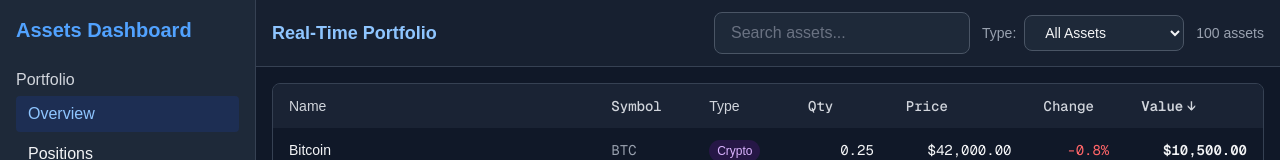
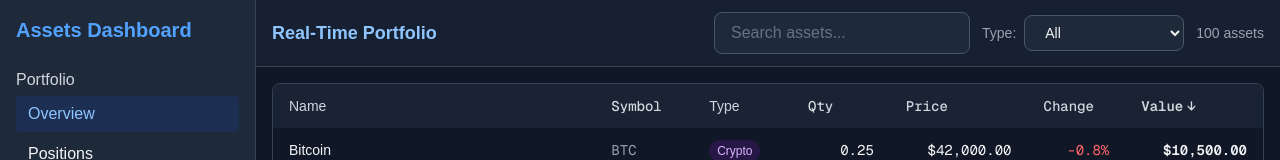
Before and after one commit to AdelTamer35/The-Real-Time-Assets-Dashboard-Meta-Software-Task-, a Next.js app: page / in a window 1280 px wide. Shown: the top 160 px of the page. Built offline with nearby package versions, Linux system fonts and the light colour scheme.

Commit message:
restructure TypeFilter to use custom hook for asset type filtering

```diff
--- a/components/ui/TypeFilter.tsx
+++ b/components/ui/TypeFilter.tsx
@@ -1,24 +1,15 @@
 'use client';
 
 import { AssetType } from '@/types/asset';
+import { useAssetTypeFilter } from '@/hooks/useAssetTypeFilter';
 
 interface TypeFilterProps {
-  value: AssetType | 'All';
-  onChange: (value: AssetType | 'All') => void;
+  value: AssetType;
+  onChange: (value: AssetType) => void;
 }
 
-const FILTER_OPTIONS = [
-  { value: 'All', label: 'All Assets' },
-  { value: 'Stock', label: 'Stocks' },
-  { value: 'Crypto', label: 'Cryptocurrencies' },
-  { value: 'ETF', label: 'ETFs' },
-] as const;
-
 export function TypeFilter({ value, onChange }: TypeFilterProps) {
-  const handleChange = (e: React.ChangeEvent<HTMLSelectElement>) => {
-    const newValue = e.target.value as AssetType | 'All';
-    onChange(newValue);
-  };
+const { availableFilters } = useAssetTypeFilter();
 
   return (
     <div className="flex items-center gap-2">
@@ -28,7 +19,7 @@ export function TypeFilter({ value, onChange }: TypeFilterProps) {
       <select
         id="type-filter"
         value={value}
-        onChange={handleChange}
+        onChange={(e) => onChange(e.target.value as AssetType)}
         className="px-4 py-2 bg-gray-800 border border-gray-600 rounded-lg
                    text-gray-100 text-sm focus:outline-none focus:ring-2
                    focus:ring-blue-500 focus:border-transparent
@@ -36,7 +27,7 @@ export function TypeFilter({ value, onChange }: TypeFilterProps) {
                    min-w-35 sm:min-w-40"
         aria-label="Filter assets by type"
       >
-        {FILTER_OPTIONS.map((option) => (
+        {availableFilters.map((option) => (
           <option key={option.value} value={option.value}>
             {option.label}
           </option>
--- /dev/null
+++ b/hooks/useAssetTypeFilter.ts
@@ -0,0 +1,23 @@
+import { useMemo } from "react";
+import type { AssetType } from "@/types/asset";
+
+const FILTER_OPTIONS = [
+  { value: "All", label: "All" },
+  { value: "Stock", label: "Stocks" },
+  { value: "Crypto", label: "Cryptocurrencies" },
+  { value: "ETF", label: "ETFs" },
+] as const;
+
+export function useAssetTypeFilter() {
+  const availableFilters = useMemo(() => FILTER_OPTIONS, []);
+
+  const getFilterLabel = (value: AssetType | "All"): string => {
+    const option = availableFilters.find((option) => option.value === value);
+    return option?.label || "All";
+  };
+
+  return {
+    availableFilters,
+    getFilterLabel,
+  };
+}
```
